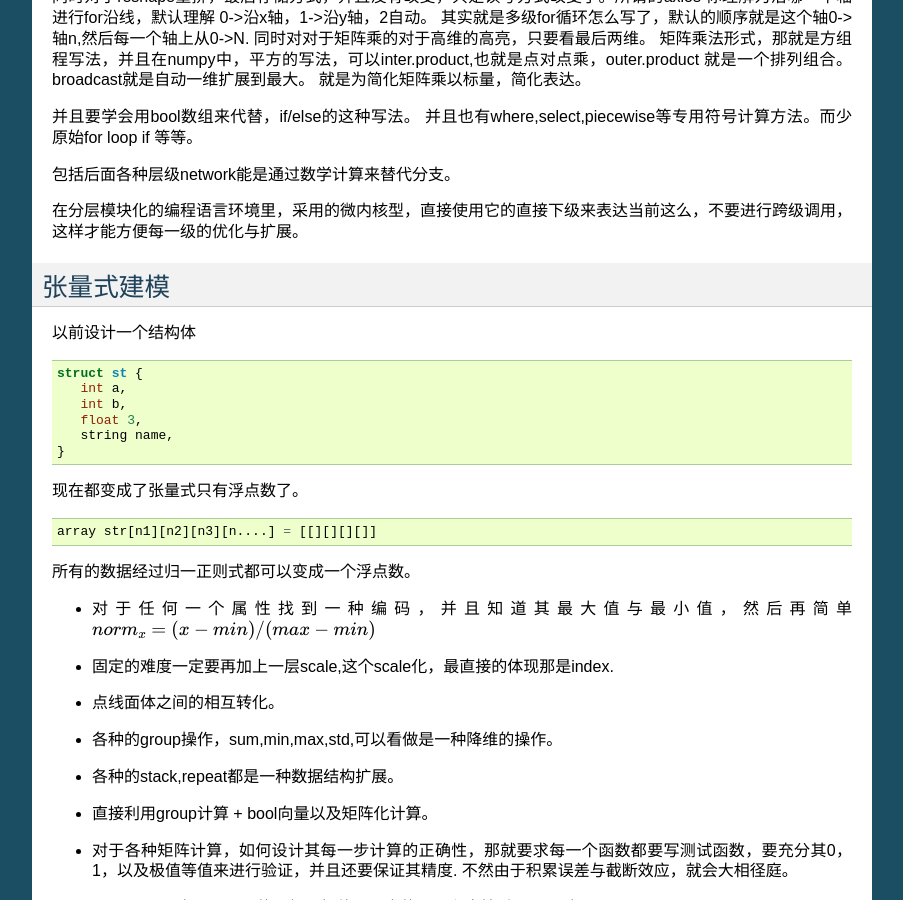
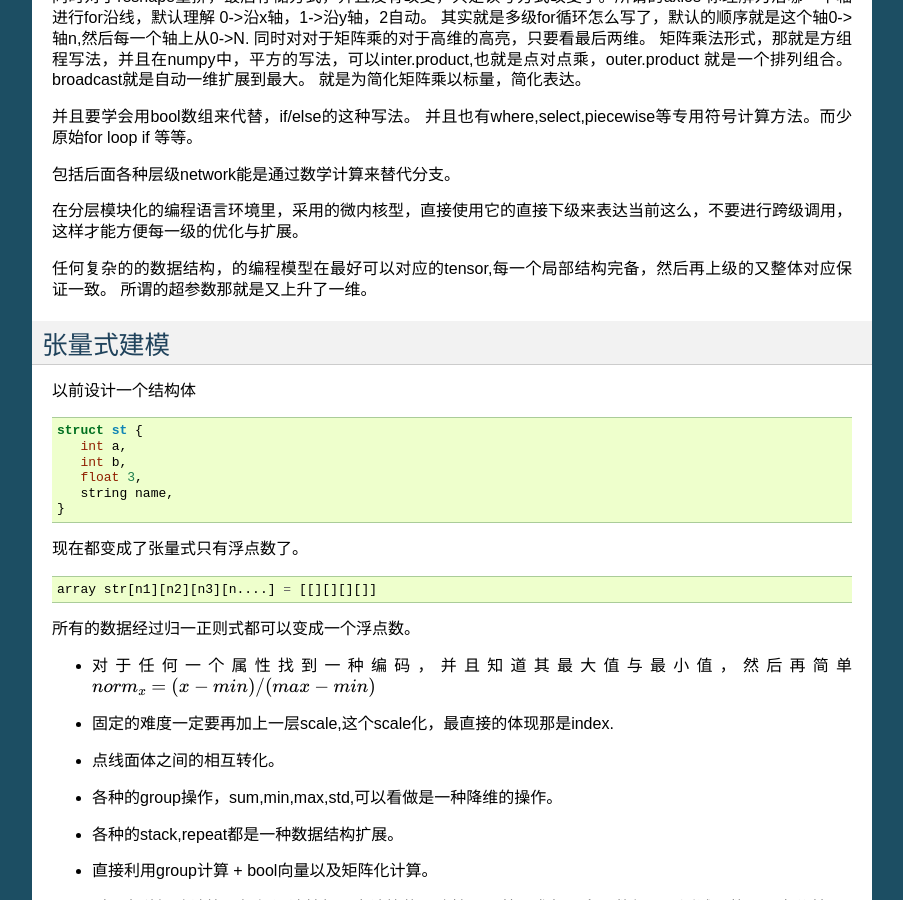
Before and after one commit to gwli/Programming, a Sphinx documentation site: the page built from source/content/Stage_4/CodeForDL.rst, in a window 1280 px wide and 900 px high, scrolled down 875 px. Shown: the whole window, without its empty margins (198-1101 px from the left). Built offline with Sphinx 7.4.7, drawn with Linux system fonts in a browser that asks for light colours.

Commit message:
tensor的进一步理解

```diff
--- a/source/content/Stage_4/CodeForDL.rst
+++ b/source/content/Stage_4/CodeForDL.rst
@@ -47,6 +47,7 @@ DL 时代的编程
    - DSSPN 就是一个很好的把网络结构 tree 化的一个不错的例子。 https://arxiv.org/pdf/1803.06067.pdf
 
 
+
 虽然都是基于python来的，但是一定注意其是完全独立一套。
 变量，基本单位是tensor,所有的基本计算都是经过重新封装完备的，只要你用的是这个包之内的var,以及基本表达式操作。就应该是完备支持微分的，
 如果缺一个基本函数，就要自己扩展，一定要注意其是否出圈了。 尽可能这个系统的原语。 并且知道如何扩展原语。
@@ -62,6 +63,7 @@ DL 时代的编程
 在分层模块化的编程语言环境里，采用的微内核型，直接使用它的直接下级来表达当前这么，不要进行跨级调用，这样才能方便每一级的优化与扩展。
 
 
+任何复杂的的数据结构，的编程模型在最好可以对应的tensor,每一个局部结构完备，然后再上级的又整体对应保证一致。 所谓的超参数那就是又上升了一维。
 
 
 张量式建模
```
